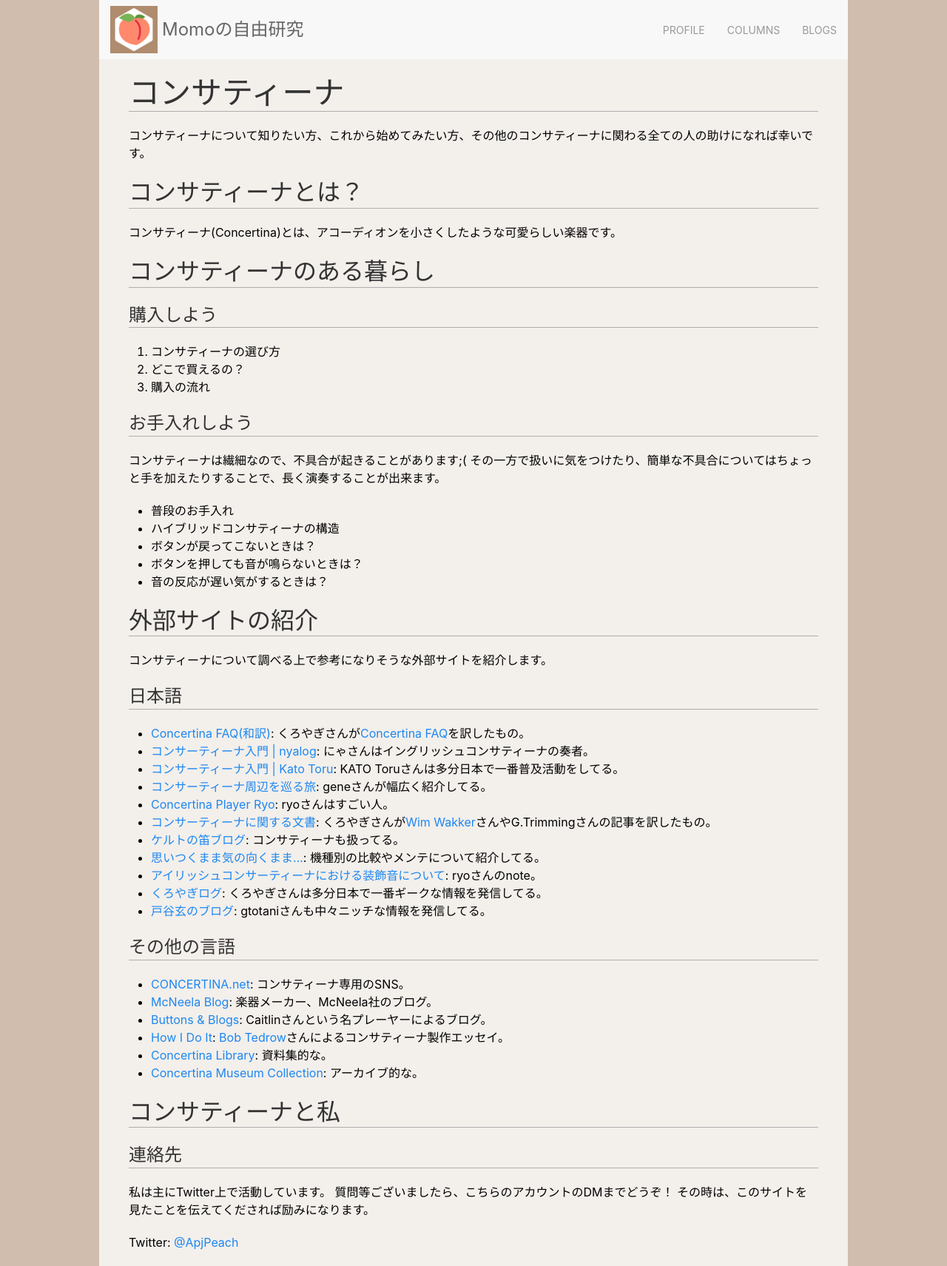
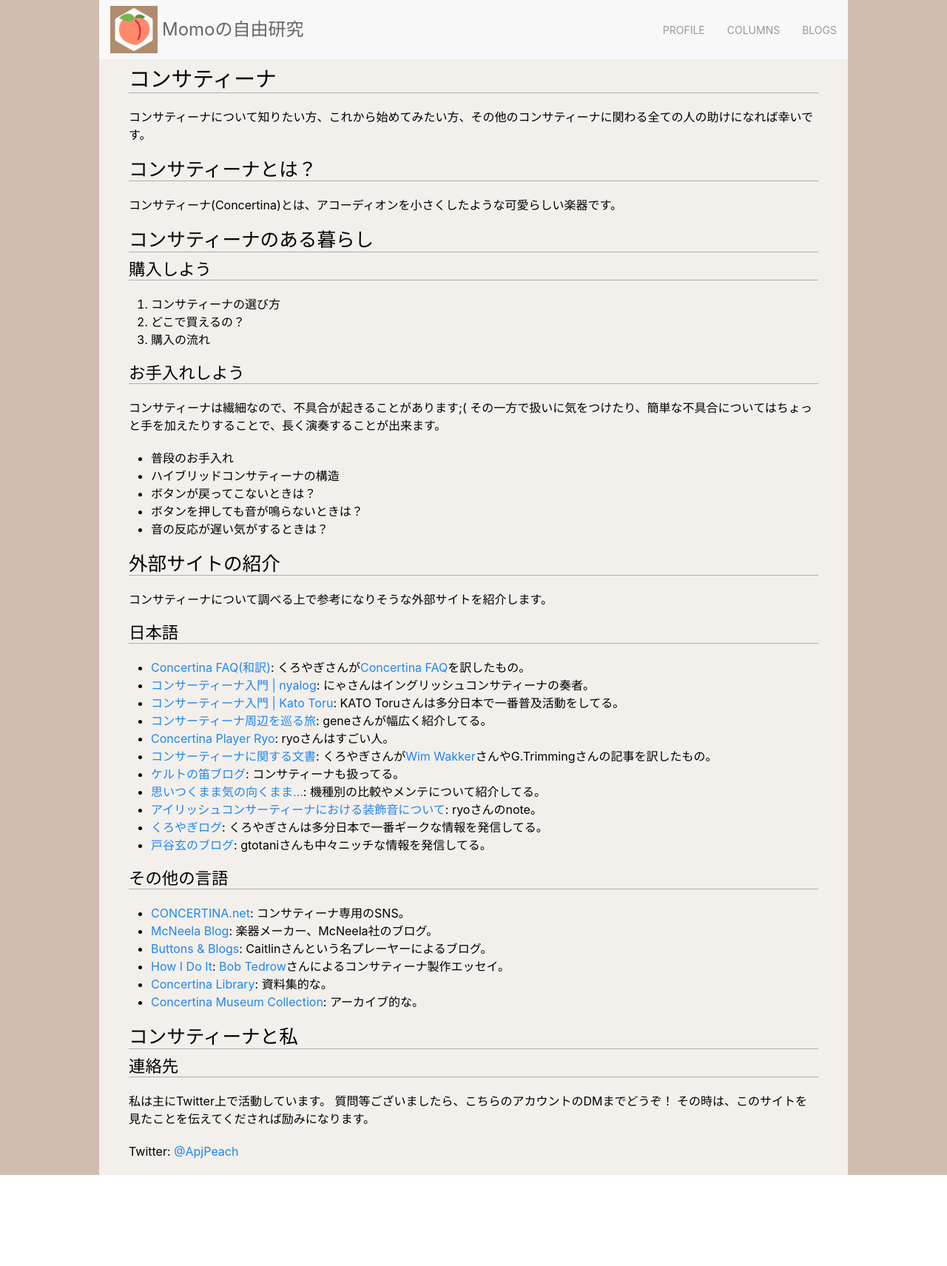
Before and after one commit to physpeach/physpeach.github.io, a Jekyll site: the page built from columns/concertina/index.md, in a window 1280 px wide. Shown: the whole page at 74% size. Built offline with Jekyll 4.4.1, drawn with Linux system fonts in a browser that asks for light colours; after the commit the page ends 1588 px from its top, so only the background shows below that.

Commit message:
fix h1-h6's margin

```diff
--- a/static/css/style.css
+++ b/static/css/style.css
@@ -11,7 +11,27 @@ body {
     background-color: #F3EFEB;
 }
 
-h1, h2, h3, h4, h5, h6{
-    margin-top: 20px;
+.uk-h1, .uk-h2, .uk-h3, .uk-h4, .uk-h5, .uk-h6, h1, h2, h3, h4, h5, h6{
+    color: black;
+    line-height: 1.2;
     border-bottom: 1px solid #AEAEAE;
+    margin: 10px 0 10px 0;
 }
+.uk-h1, h1{
+    font-size: 1.8rem;
+}
+.uk-h2, h2{
+    font-size: 1.6rem;
+}
+.uk-h3, h3{
+    font-size: 1.4rem;
+}
+.uk-h4, h4{
+    font-size: 1.2rem;
+}
+.uk-h5, h5{
+    font-size: 1.1rem;
+}
+.uk-h6, h6{
+    font-size: 1rem;
+}
```
